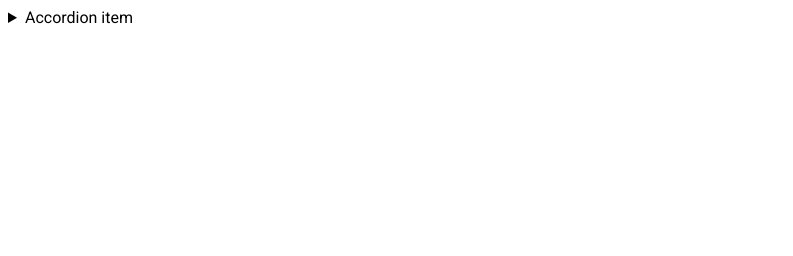
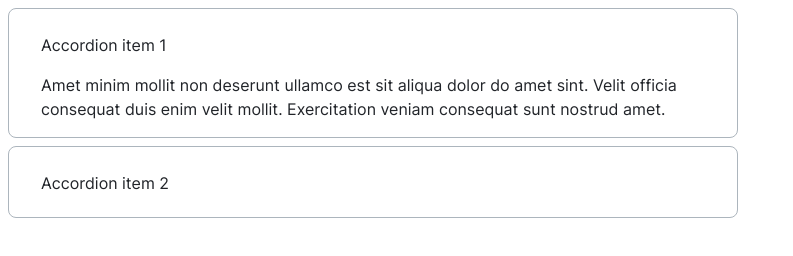
Before and after one commit to js-tasks-ru/htmlcss-20210812_permgt, a website: page 03-lection1/02-accordion/index.html in a window 1280 px wide. Shown: the whole page, without its empty margins (0-793 px from the left). Drawn offline with Linux system fonts and the light colour scheme.

Commit message:
dz1_accordion

```diff
--- a/03-lection1/02-accordion/accordion.css
+++ b/03-lection1/02-accordion/accordion.css
@@ -1 +1,52 @@
 /* Стилизация аккордеона */
+/* Убираем стандартный маркер Chrome */
+details summary::-webkit-details-marker {
+    display: none
+  }
+  /* Убираем стандартный маркер Firefox */
+  details > summary {
+    list-style: none;
+  }
+
+.accordion {
+  width: 730px;
+  min-height: 72px;
+  background: var(--white);
+  border: 1px solid var(--grey-3);
+  box-sizing: border-box;
+  border-radius: 8px;
+  display: block;
+  margin-bottom: 8px;
+}
+
+.accordion__header {
+  padding-top: 24px;
+  padding-left: 32px;
+  padding-right: 537px;
+  font-family: Inter;
+  font-size: 16px;
+  font-style: normal;
+  font-weight: 400;
+  line-height: 24px;
+  letter-spacing: 0em;
+  text-align: left;
+  color: var(--black);
+}
+
+.accordion__details {
+  padding-left: 32px;
+  margin-right: 49px;
+
+  font-family: Inter;
+  font-style: normal;
+  font-weight: normal;
+  font-size: 16px;
+  line-height: 24px;
+  text-align: left;
+
+  color: var(--black);
+}
+
+.accordion:last-child {
+      margin-bottom: 0;
+}
--- a/03-lection1/02-accordion/index.html
+++ b/03-lection1/02-accordion/index.html
@@ -6,13 +6,27 @@
         <link rel="stylesheet" href="./accordion.css">
     </head>
     <body>
-        <details>
-            <summary>
-                Accordion item
-            </summary>
-            <p>
-                Hidden content
+
+      <details class="accordion" open>
+        <summary class="accordion__header">
+            Accordion item 1
+        </summary>
+
+          <p class="accordion__details">
+            Amet minim mollit non deserunt ullamco est sit aliqua dolor do amet sint. Velit officia consequat duis enim velit mollit. Exercitation veniam consequat sunt nostrud amet.
+          </p>
+      </details>
+
+        <details class="accordion">
+          <summary class="accordion__header">
+              Accordion item 2
+          </summary>
+
+            <p class="accordion__details">
+              Lorem ipsum dolor sit amet consectetur,
+              adipisicing elit. Voluptas tempore tenetur
+              ipsam culpa deleniti nostrum est magni dolore saepe.
             </p>
-        </details>
-    </body>
+      </details>
+     </body>
 </html>
--- a/assets/fonts/fonts.css
+++ b/assets/fonts/fonts.css
@@ -1 +1,5 @@
 @import url('https://fonts.googleapis.com/css2?family=Roboto:ital,wght@0,100;0,300;0,400;0,500;0,700;0,900;1,100;1,300;1,400;1,500;1,700;1,900&display=swap');
+@font-face {
+    font-family: "Inter";
+    src: url(./Inter/static/Inter-Regular.ttf) format('truetype');
+}
```
Also changed, not shown: assets/fonts/Inter/static/Inter-Regular.ttf (added).
